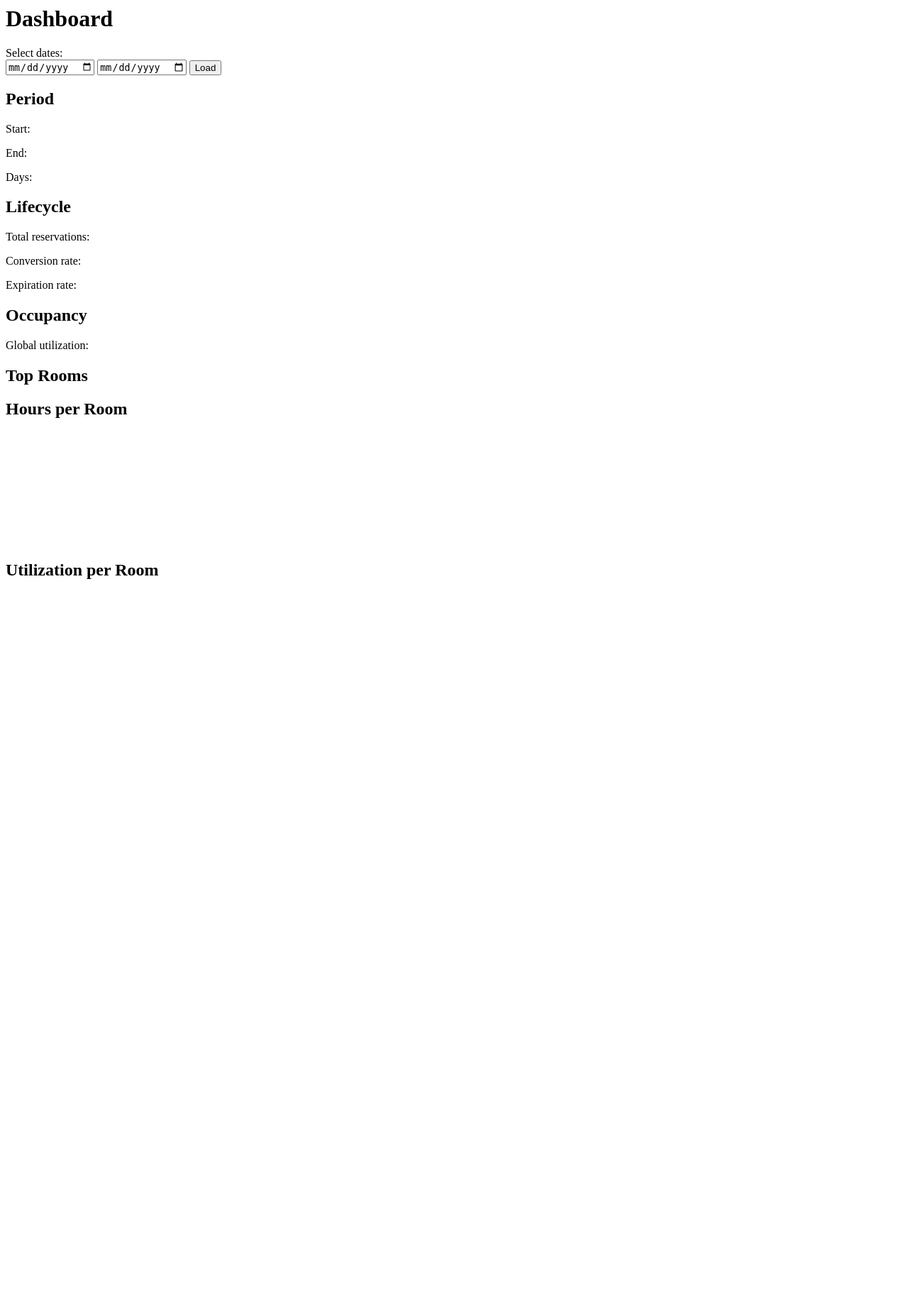
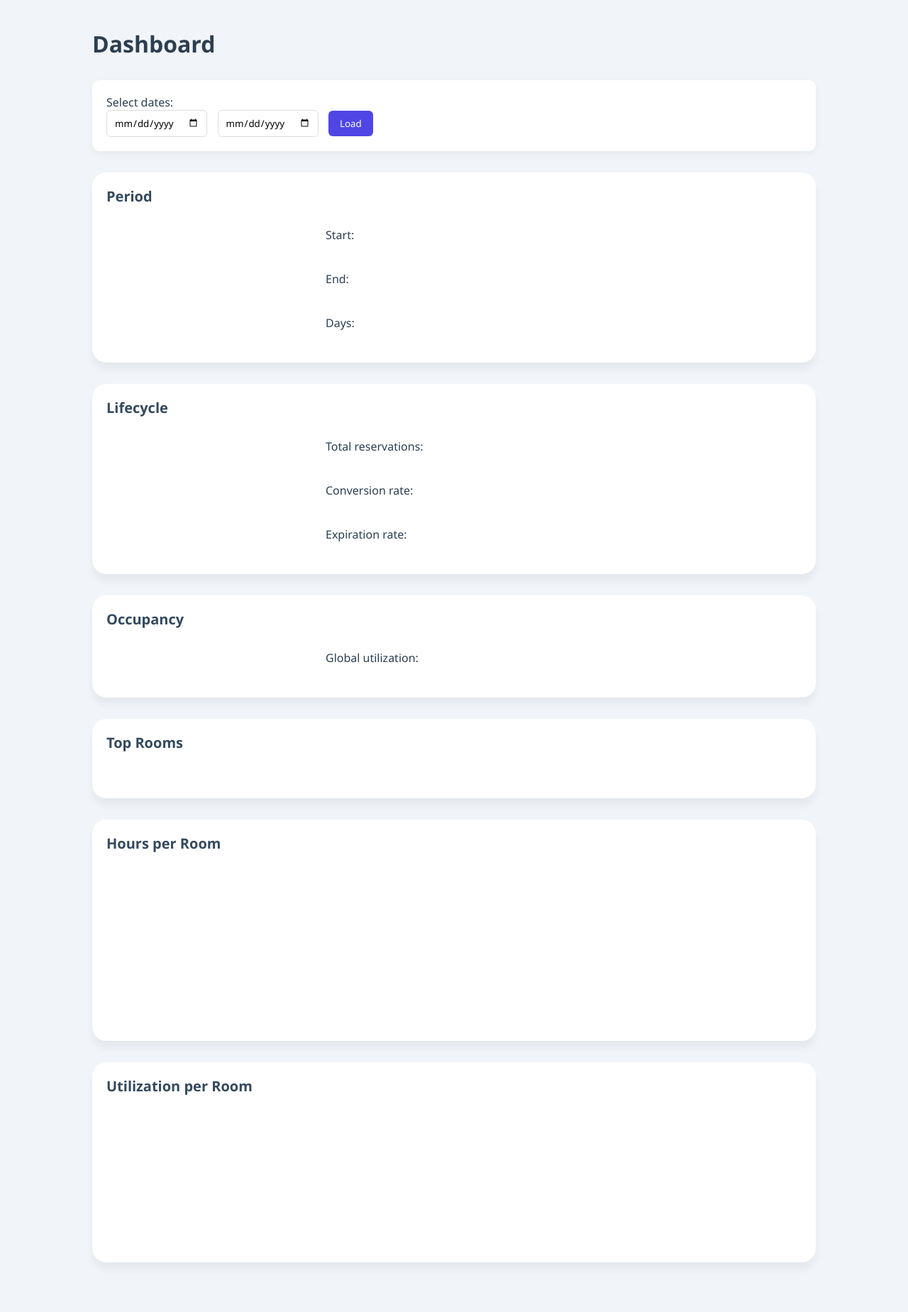
Before and after one commit to DanielGodoyGalindo/coworking_reservations, a Django app: page /dashboard/ in a window 1280 px wide. Shown: the whole page at 71% size. Before the commit the page ends 816 px from the top, so only its background shows below. Run offline with Django 5.2, Linux system fonts and the light colour scheme; a map, chart or similar area stays blank.

Commit message:
feat(dashboard): add .css file

```diff
--- a/coworking_reservations/settings.py
+++ b/coworking_reservations/settings.py
@@ -117,7 +117,7 @@ USE_TZ = True
 # Static files (CSS, JavaScript, Images)
 # https://docs.djangoproject.com/en/6.0/howto/static-files/
 
-STATIC_URL = "static/"
+STATIC_URL = "/static/"
 
 
 COWORKING_OPENING_HOUR = 8
--- /dev/null
+++ b/reservations/static/reservations/dashboard.css
@@ -0,0 +1,116 @@
+* {
+    box-sizing: border-box;
+    margin: 0;
+    padding: 0;
+    font-family: "Segoe UI", Roboto, Arial, sans-serif;
+}
+
+body {
+    background-color: #f1f5f9;
+    padding: 40px;
+    color: #2c3e50;
+}
+
+
+h1 {
+    font-size: 32px;
+    margin-bottom: 30px;
+    font-weight: 600;
+}
+
+h2 {
+    margin-bottom: 15px;
+    font-size: 20px;
+    color: #34495e;
+}
+
+
+body>div {
+    background: white;
+    padding: 20px;
+    border-radius: 10px;
+    margin-bottom: 30px;
+    box-shadow: 0 4px 10px rgba(0, 0, 0, 0.05);
+}
+
+input[type="date"] {
+    padding: 8px 10px;
+    margin-right: 10px;
+    border-radius: 6px;
+    border: 1px solid #dcdcdc;
+}
+
+button {
+    padding: 9px 16px;
+    border: none;
+    background: #4f46e5;
+    color: white;
+    border-radius: 6px;
+    cursor: pointer;
+    font-weight: 500;
+}
+
+button:hover {
+    background: #4338ca;
+}
+
+p {
+    background: white;
+    padding: 15px;
+    margin-bottom: 10px;
+}
+
+ul {
+    background: white;
+    padding: 15px 25px;
+}
+
+li {
+    margin-bottom: 8px;
+    list-style-type: decimal;
+}
+
+
+canvas {
+    background: white;
+    padding: 20px;
+    margin-top: 10px;
+}
+
+.card {
+    background: white;
+    border-radius: 20px;
+    border-color: #111827;
+    box-shadow: 0 10px 12px rgba(0,0,0,0.05);
+}
+
+.inner_card {
+    width: 40%;
+    margin: 0 auto;
+}
+
+.inner_card p span {
+    font-weight: bold;
+}
+
+#top-rooms {
+    display: flex;
+    flex-direction: column;
+    align-items: center;
+}
+
+
+
+
+@media (min-width: 900px) {
+
+    body {
+        max-width: 1100px;
+        margin: auto;
+    }
+
+    p {
+        display: flex;
+        justify-content: space-between;
+    }
+}
--- a/reservations/templates/dashboard.html
+++ b/reservations/templates/dashboard.html
@@ -1,5 +1,8 @@
+{% load static %}
+
 <head>
     <script src="https://cdn.jsdelivr.net/npm/chart.js"></script>
+    <link rel="stylesheet" href="{% static 'reservations/dashboard.css' %}">
 </head>
 <body>
     <h1>Dashboard</h1>
@@ -13,37 +16,48 @@
         </div>
     </div>
 
+    <div class="card">
         <h2>Period</h2>
+        <div class="inner_card">
             <p>Start: <span id="start"></span></p>
             <p>End: <span id="end"></span></p>
             <p>Days: <span id="days"></span></p>
+        </div>
+    </div>
 
+    <div class="card">
         <h2>Lifecycle</h2>
+        <div class="inner_card">
             <p>Total reservations: <span id="total"></span></p>
             <p>Conversion rate: <span id="conversion"></span></p>
             <p>Expiration rate: <span id="expiration"></span></p>
+        </div>
+    </div>
 
+    <div class="card">
         <h2>Occupancy</h2>
+        <div class="inner_card">
             <p>Global utilization: <span id="utilization"></span></p>
+        </div>
+    </div>
 
+
+    <div class="card">
         <h2>Top Rooms</h2>
             <ul id="top-rooms"></ul>
+    </div>
 
+    <div class="card">
         <h2>Hours per Room</h2>
         <ul id="hours-per-room"></ul>
-    <canvas id="hoursChart" style="height:20vh; width:40vw; max-width:75%"></canvas>
+        <canvas id="hoursChart"></canvas>
+    </div>
 
+    <div class="card">
         <h2>Utilization per Room</h2>
-    <canvas id="utilizationChart" style="height:20vh; width:40vw; max-width:75%"></canvas>
+        <canvas id="utilizationChart"></canvas>
+    </div>
 
-    {% comment %} <script>
-    fetch(`/api/dashboard/?start=2026-03-01&end=2026-03-31`)
-        .then(response => response.json())
-        .then(data => {
-            document.getElementById("total").textContent =
-            data.metrics.lifecycle.total_reservations;
-        });
-    </script> {% endcomment %}
 </body>
 
 <script>
@@ -105,7 +119,6 @@ function loadDashboard() {
       }
 
       const ctx1 = document.getElementById("hoursChart")
-
       hoursChart = new Chart(ctx1, {
         type: "bar",
         data: {
```
Lines whose indentation alone changed are shown as unchanged.
